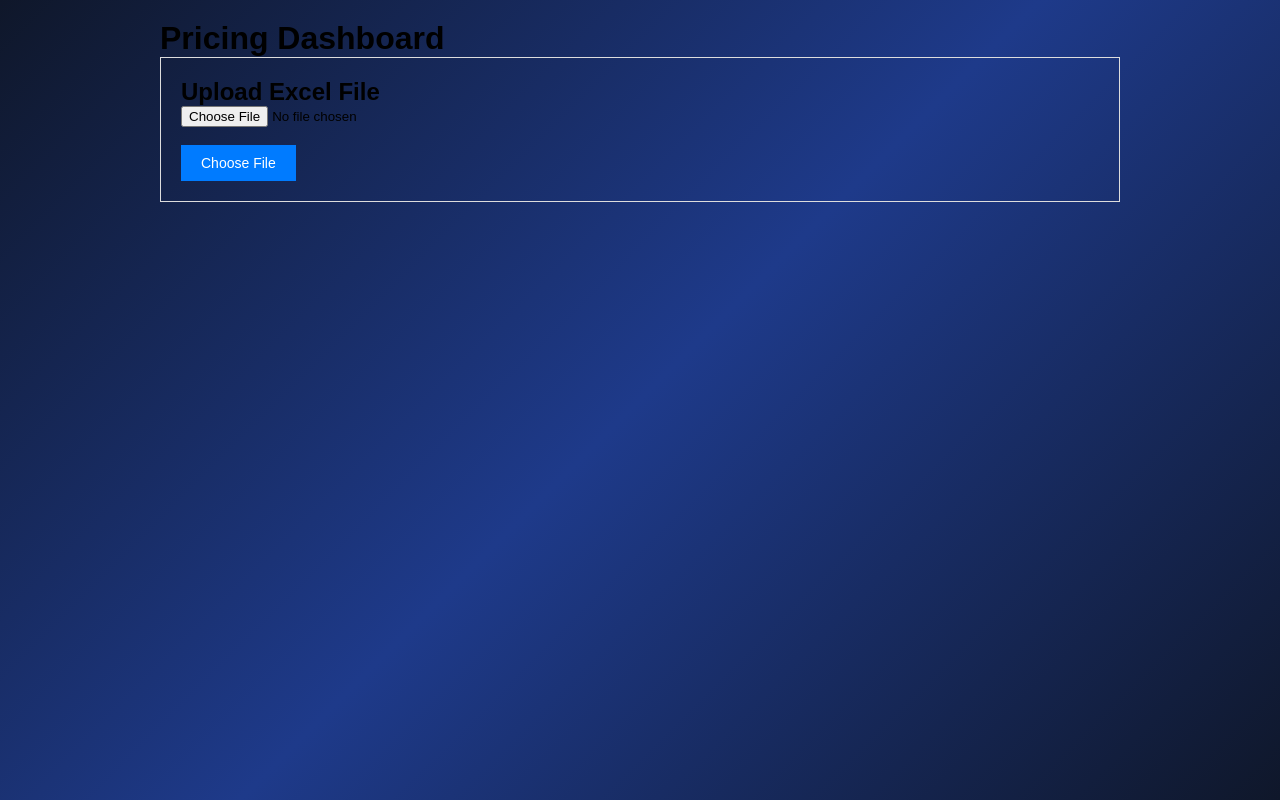
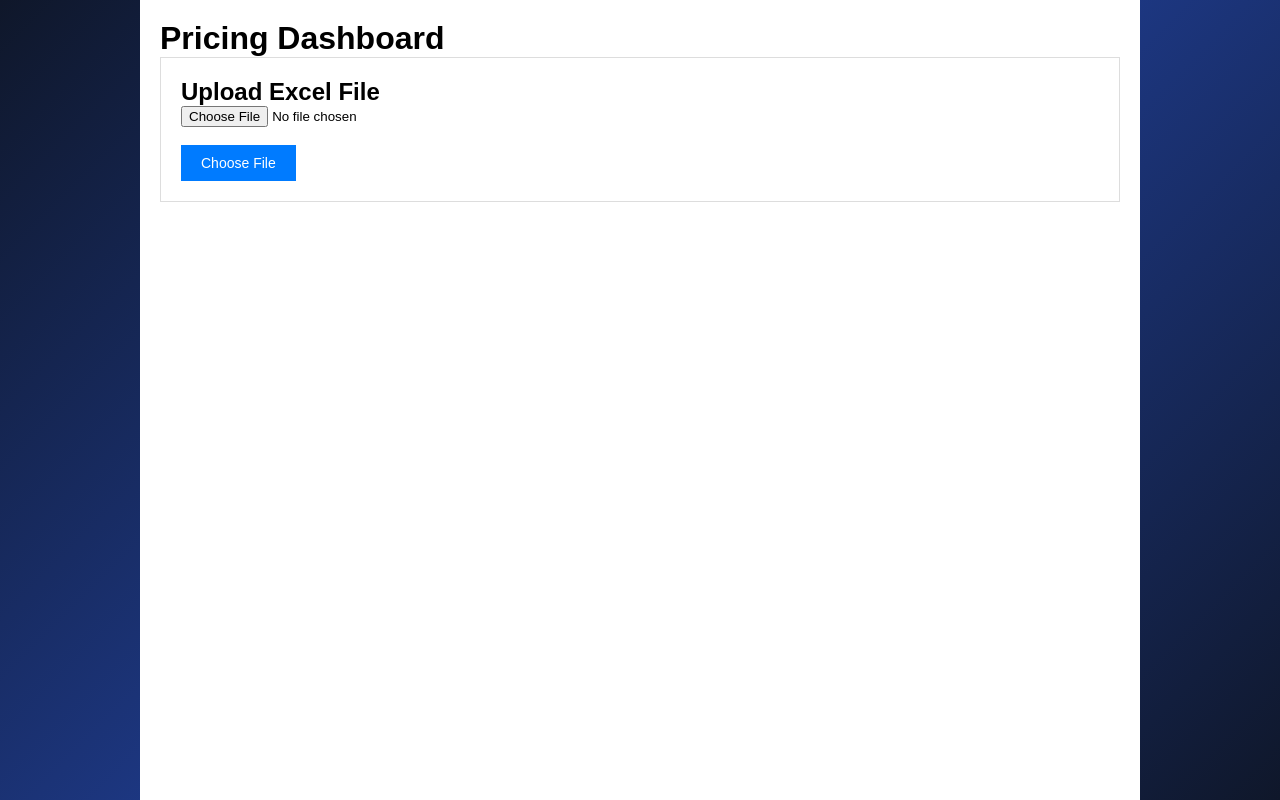
Before and after one commit to Ahmeddhaq/Lubricant-Pricing, a React (Vite) app: page / in a window 1280 px wide. Built offline with nearby package versions, Linux system fonts and the light colour scheme.

Commit message:
Download button fix

```diff
--- a/src/App.jsx
+++ b/src/App.jsx
@@ -148,7 +148,7 @@ export default function PricingApp() {
   };
 
   return (
-    <div style={{ fontFamily: "Arial, sans-serif", padding: "20px", maxWidth: "1000px", margin: "0 auto" }}>
+    <div style={{ fontFamily: "Arial, sans-serif", padding: "20px", maxWidth: "1000px", margin: "0 auto", backgroundColor: "white", minHeight: "100vh" }}>
       <h1>Pricing Dashboard</h1>
 
       {!uploadedFile ? (
```
